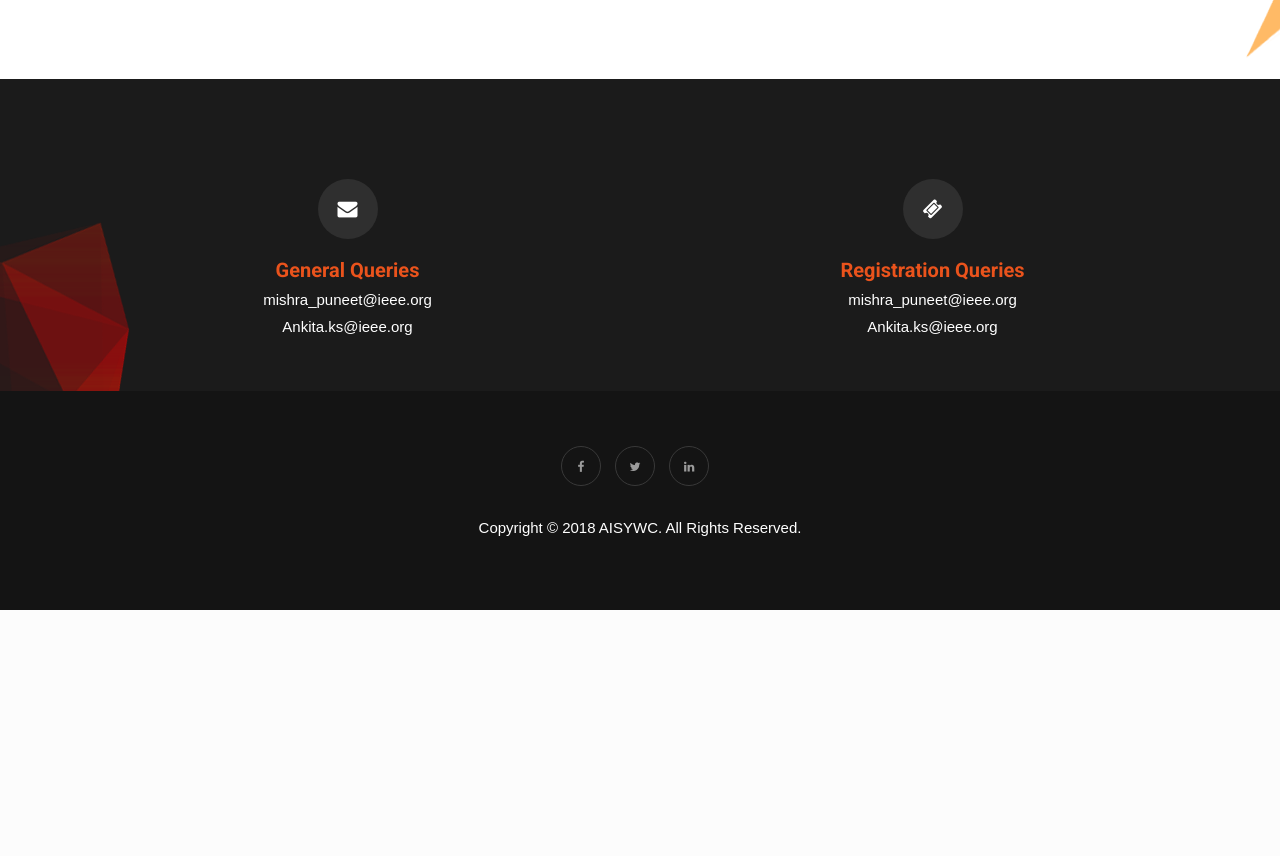
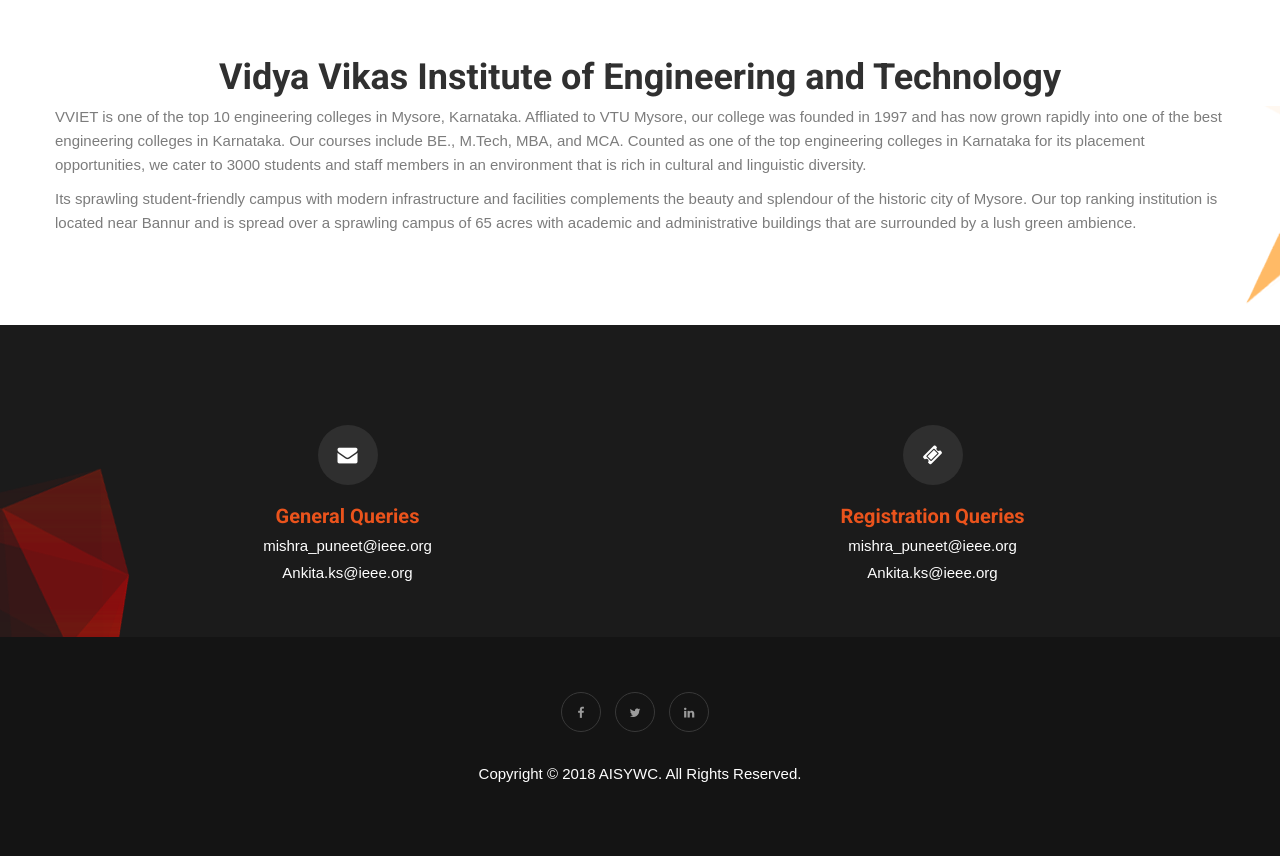
Before and after one commit to Shriyansh-J/AISYWC, a PHP site: page /venue.html in a window 1280 px wide. Shown: the part 1831-2687 px from the top of the page. Before the commit the page ends 2441 px from the top, so only its background shows below. Run offline with PHP 8.4, Linux system fonts and the light colour scheme; some libraries are stand-ins or nearby versions; some web fonts are replaced.

Commit message:
host institute details added

```diff
--- a/css/style.css
+++ b/css/style.css
@@ -1956,7 +1956,7 @@
 }
 
 .sponsor-title{
-	 border-bottom: 1px solid #dadada;
+	 /*border-bottom: 1px solid #dadada;*/
 	 padding-bottom: 20px;
 	 max-width: 750px;
 	 margin:0 auto;
--- a/index.html
+++ b/index.html
@@ -134,8 +134,7 @@
     </header><!--/ Header end -->
 
     <section id="banner">
-        <div class="banner-item"
-             style="background-image:linear-gradient( rgba(0,0,0,.4), rgba(0,0,0,.4) ),url(images/main-banner/main-banner.jpg)">
+        <div class="banner-item" style="background-image:linear-gradient( rgba(0,0,0,.4), rgba(0,0,0,.4) ),url(images/main-banner/main-banner.jpg)">
             <div class="container">
                 <div class="banner-content text-center">
                     <h1 class="banner-title animated fadeInLeftBig">
--- a/venue.html
+++ b/venue.html
@@ -189,6 +189,23 @@
                     <div class="col-md-4">
                         <img class="img-responsive" src="images/pages/venu-img6.jpg" alt="img">
                     </div>
+
+                    <div class="gap-40"></div>
+                    <div class="row">
+                        <div class="text-left col-md-12">
+                            <h2 class="text-center">Vidya Vikas Institute of Engineering and Technology</h2>
+                           <p>VVIET is one of the top 10 engineering colleges in Mysore, Karnataka. Affliated to VTU
+                            Mysore, our college was founded in 1997 and has now grown rapidly into one of the best
+                            engineering colleges in Karnataka. Our courses include BE., M.Tech, MBA, and MCA. Counted as
+                            one of the top engineering colleges in Karnataka for its placement opportunities, we cater
+                            to 3000 students and staff members in an environment that is rich in cultural and linguistic
+                            diversity.</p>
+                            <p>Its sprawling student-friendly campus with modern infrastructure and facilities complements
+                            the beauty and splendour of the historic city of Mysore. Our top ranking institution is
+                            located near Bannur and is spread over a sprawling campus of 65 acres with academic and
+                            administrative buildings that are surrounded by a lush green ambience.</p>
+                        </div>
+                    </div>
                 </div><!-- Host Institute details end -->
             </div><!-- Content row 1 end -->
         </div><!-- Conatiner end -->
```
Also changed, not shown: images/main-banner/mysore-palace-1000-500.jpg (added).
